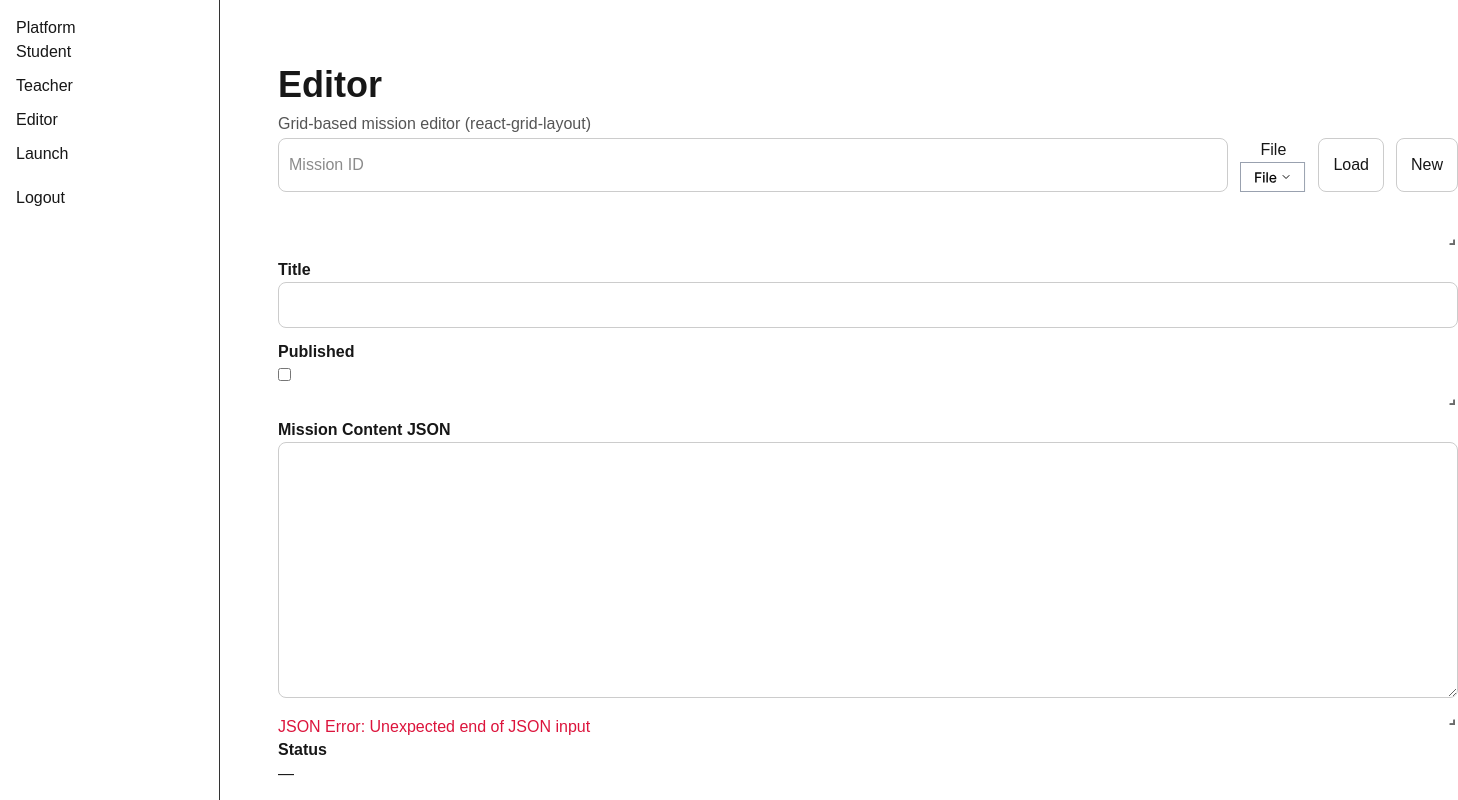
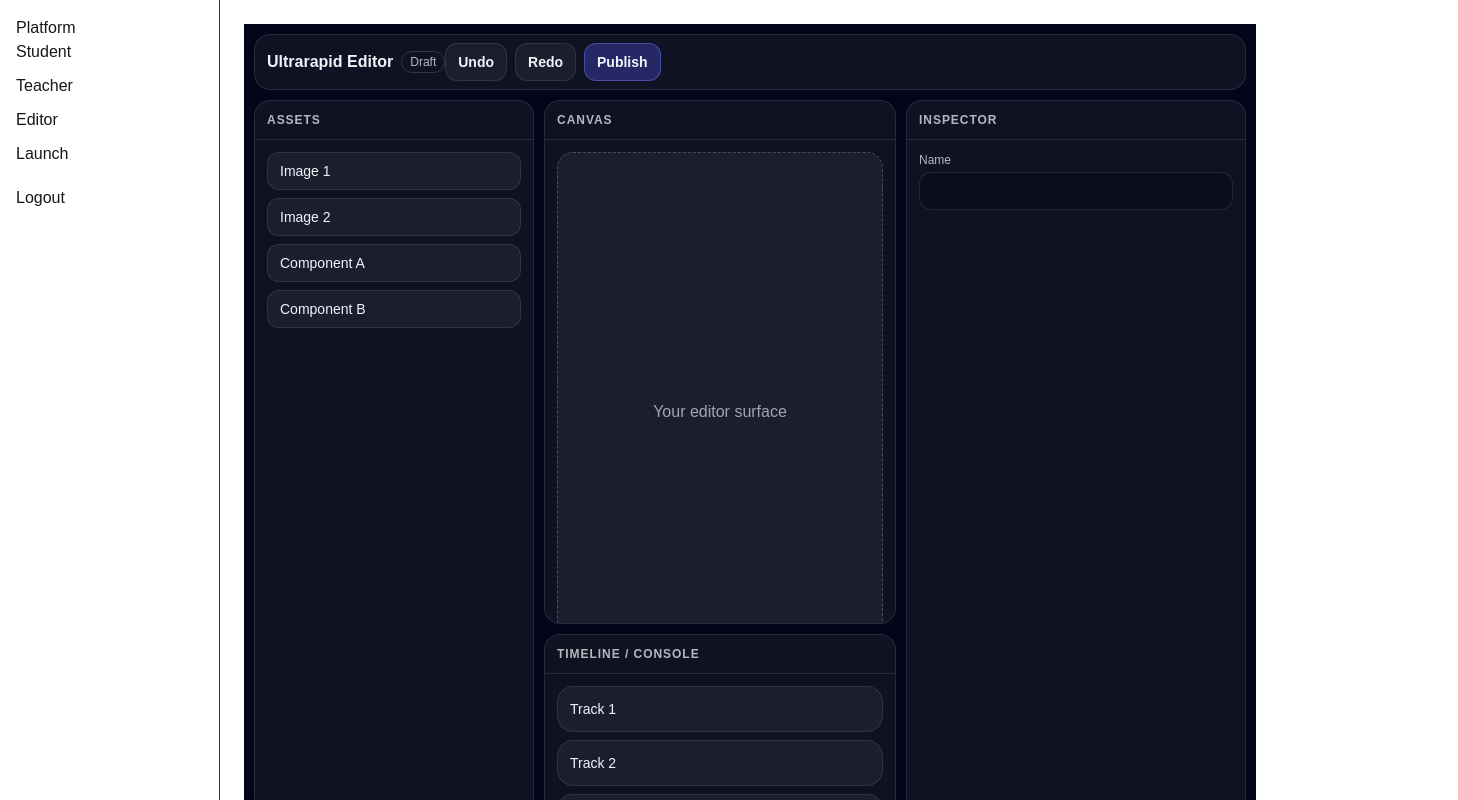
Before and after one commit to Thiiia/ultrarapidplatform, a Next.js app: page /editor in a window 1280 px wide. Shown: the top 800 px of the page, 1458 px wide, since content can reach past the window. Built offline with nearby package versions, Linux system fonts and the light colour scheme.

Commit message:
Reworked Editor Page

```diff
--- /dev/null
+++ b/app/components/GridLayoutClient.tsx
@@ -0,0 +1,60 @@
+"use client";
+
+import { useEffect, useState } from "react";
+import dynamic from "next/dynamic";
+import type { Layout } from "react-grid-layout";
+
+import "react-grid-layout/css/styles.css";
+import "react-resizable/css/styles.css";
+
+export type GridLayoutClientProps = {
+  layout: Layout;
+  cols: number;
+  rowHeight: number;
+  children: React.ReactNode;
+};
+
+const Grid = dynamic(
+  async () => {
+    const mod: any = await import("react-grid-layout");
+
+    // Turbopack / ESM safe resolution
+    const RGL = mod.default || mod;
+    const WidthProvider =
+      RGL.WidthProvider || mod.WidthProvider;
+
+    if (typeof WidthProvider !== "function") {
+      throw new Error(
+        "WidthProvider could not be resolved from react-grid-layout"
+      );
+    }
+
+    return WidthProvider(RGL);
+  },
+  { ssr: false }
+) as React.ComponentType<any>;
+
+export default function GridLayoutClient({
+  layout,
+  cols,
+  rowHeight,
+  children,
+}: GridLayoutClientProps) {
+  const [mounted, setMounted] = useState(false);
+
+  useEffect(() => {
+    setMounted(true);
+  }, []);
+
+  if (!mounted) return null;
+
+  return (
+    <Grid
+      layout={layout}
+      cols={cols}
+      rowHeight={rowHeight}
+    >
+      {children}
+    </Grid>
+  );
+}
--- /dev/null
+++ b/app/editor/editor.module.css
@@ -0,0 +1,64 @@
+.editorGrid {
+  height: 100%;
+  display: grid;
+  gap: 10px;
+  padding: 10px;
+
+  grid-template-columns: 280px minmax(0, 1fr) 340px;
+  grid-template-rows: 56px minmax(0, 1fr) 180px;
+
+  grid-template-areas:
+    "topbar topbar topbar"
+    "sidebar canvas inspector"
+    "sidebar bottom inspector";
+}
+
+.panel {
+  min-width: 0;
+  min-height: 0;
+  overflow: hidden;
+  border-radius: 16px;
+  border: 1px solid rgba(255, 255, 255, 0.10);
+  background: rgba(255, 255, 255, 0.05);
+}
+
+.title {
+  padding: 10px 12px;
+  border-bottom: 1px solid rgba(255, 255, 255, 0.10);
+  font-size: 12px;
+  letter-spacing: 0.08em;
+  text-transform: uppercase;
+  color: rgba(255, 255, 255, 0.70);
+  font-weight: 600;
+}
+
+.topbar { grid-area: topbar; display: flex; align-items: center; }
+.sidebar { grid-area: sidebar; display: flex; flex-direction: column; }
+.canvas { grid-area: canvas; display: flex; flex-direction: column; }
+.inspector { grid-area: inspector; display: flex; flex-direction: column; }
+.bottom { grid-area: bottom; display: flex; flex-direction: column; }
+
+@media (max-width: 1024px) {
+  .editorGrid {
+    grid-template-columns: 280px minmax(0, 1fr);
+    grid-template-rows: 56px minmax(0, 1fr) 180px 300px;
+    grid-template-areas:
+      "topbar topbar"
+      "sidebar canvas"
+      "sidebar bottom"
+      "sidebar inspector";
+  }
+}
+
+@media (max-width: 720px) {
+  .editorGrid {
+    grid-template-columns: 1fr;
+    grid-template-rows: 56px 220px minmax(0, 1fr) 180px 300px;
+    grid-template-areas:
+      "topbar"
+      "sidebar"
+      "canvas"
+      "bottom"
+      "inspector";
+  }
+}
--- a/app/editor/page.tsx
+++ b/app/editor/page.tsx
@@ -1,208 +1,74 @@
-"use client";
-
-import { useEffect, useMemo, useState } from "react";
-import dynamic from "next/dynamic";
-import FileButton from "@/app/assets/FileButton";
-
-// IMPORTANT: dynamic import to prevent SSR crash on Vercel
-const ReactGridLayout = dynamic(() => import("react-grid-layout"), {
-  ssr: false,
-});
-
-// Required CSS imports
-import "react-grid-layout/css/styles.css";
-import "react-resizable/css/styles.css";
-
-type ValidationResult =
-  | { ok: true }
-  | { ok: false; errors: Array<{ path: string; message: string }> };
-
-type Mission = {
-  id: string;
-  title: string;
-  description: string;
-  published: boolean;
-  contentJson: any;
-  updatedAt: string;
-};
+import styles from "./editor.module.css";
 
 export default function EditorPage() {
-  const [mounted, setMounted] = useState(false);
-
-  const [missionId, setMissionId] = useState("");
-  const [status, setStatus] = useState<string>("");
-  const [loading, setLoading] = useState(false);
-
-  const [title, setTitle] = useState("");
-  const [description, setDescription] = useState("");
-  const [published, setPublished] = useState(false);
-  const [contentText, setContentText] = useState<string>("");
-
-  const [lastValidation, setLastValidation] =
-    useState<ValidationResult | null>(null);
-
-  // Ensure grid only renders after mount (prevents hydration mismatch)
-  useEffect(() => {
-    setMounted(true);
-  }, []);
-
-  const layout = [
-    { i: "header", x: 0, y: 0, w: 12, h: 2, static: true },
-    { i: "controls", x: 0, y: 2, w: 12, h: 3 },
-    { i: "meta", x: 0, y: 5, w: 12, h: 4 },
-    { i: "content", x: 0, y: 9, w: 12, h: 8 },
-    { i: "status", x: 0, y: 17, w: 12, h: 4 },
-  ];
-
-  const contentJsonParsed = useMemo(() => {
-    try {
-      return { ok: true as const, value: JSON.parse(contentText) };
-    } catch (e: any) {
-      return { ok: false as const, error: e?.message ?? "Invalid JSON" };
-    }
-  }, [contentText]);
-
-  if (!mounted) return null;
-
   return (
-    <div style={{ padding: 24 }}>
-      <ReactGridLayout
-        className="layout"
-        layout={layout}
-        cols={12}
-        rowHeight={30}
-        width={1200}
-      >
-        {/* HEADER */}
-        <div key="header">
-          <h1 style={{ fontSize: 36, fontWeight: 700 }}>Editor</h1>
-          <p style={{ color: "#555" }}>
-            Grid-based mission editor (react-grid-layout)
-          </p>
+    <main className="h-dvh bg-slate-950 text-slate-100">
+      <div className={styles.editorGrid}>
+        <section className={`${styles.panel} ${styles.topbar}`}>
+          <div className="flex items-center justify-between px-3">
+            <div className="flex items-center gap-2">
+              <span className="font-semibold">Ultrarapid Editor</span>
+              <span className="rounded-full border border-white/15 px-2 py-0.5 text-xs text-white/70">
+                Draft
+              </span>
             </div>
-
-        {/* LOAD / NEW */}
-        <div key="controls">
-          <div style={{ display: "flex", gap: 12 }}>
-            <input
-              value={missionId}
-              onChange={(e) => setMissionId(e.target.value)}
-              placeholder="Mission ID"
-              style={{
-                flex: 1,
-                padding: 10,
-                border: "1px solid #ccc",
-                borderRadius: 8,
-              }}
-            />
-
-            <FileButton onClick={() => alert("Clicked!")} />
-
-            <button
-              disabled={loading}
-              style={{
-                padding: "10px 14px",
-                borderRadius: 8,
-                border: "1px solid #ccc",
-              }}
-            >
-              Load
+            <div className="flex gap-2">
+              <button className="rounded-xl border border-white/10 bg-white/5 px-3 py-2 text-sm font-semibold hover:bg-white/10">
+                Undo
               </button>
-
-            <button
-              disabled={loading}
-              style={{
-                padding: "10px 14px",
-                borderRadius: 8,
-                border: "1px solid #ccc",
-              }}
-            >
-              New
+              <button className="rounded-xl border border-white/10 bg-white/5 px-3 py-2 text-sm font-semibold hover:bg-white/10">
+                Redo
+              </button>
+              <button className="rounded-xl border border-indigo-400/40 bg-indigo-500/30 px-3 py-2 text-sm font-semibold hover:bg-indigo-500/40">
+                Publish
               </button>
             </div>
           </div>
+        </section>
 
-        {/* TITLE / PUBLISHED */}
-        <div key="meta">
-          <div style={{ marginBottom: 12 }}>
-            <label style={{ fontWeight: 600 }}>Title</label>
-            <input
-              value={title}
-              onChange={(e) => setTitle(e.target.value)}
-              style={{
-                width: "100%",
-                padding: 10,
-                border: "1px solid #ccc",
-                borderRadius: 8,
-              }}
-            />
+        <section className={`${styles.panel} ${styles.sidebar}`}>
+          <div className={styles.title}>Assets</div>
+          <div className="min-h-0 overflow-auto p-3">
+            <ul className="space-y-2">
+              {["Image 1", "Image 2", "Component A", "Component B"].map((x) => (
+                <li key={x} className="rounded-xl border border-white/10 bg-white/5 px-3 py-2 text-sm">
+                  {x}
+                </li>
+              ))}
+            </ul>
           </div>
+        </section>
 
-          <div>
-            <label style={{ fontWeight: 600 }}>Published</label>
-            <div>
-              <input
-                type="checkbox"
-                checked={published}
-                onChange={(e) => setPublished(e.target.checked)}
-              />
+        <section className={`${styles.panel} ${styles.canvas}`}>
+          <div className={styles.title}>Canvas</div>
+          <div className="min-h-0 overflow-auto p-3">
+            <div className="grid min-h-[520px] place-items-center rounded-2xl border border-dashed border-white/20 bg-white/5 text-white/60">
+              Your editor surface
             </div>
           </div>
+        </section>
+
+        <section className={`${styles.panel} ${styles.inspector}`}>
+          <div className={styles.title}>Inspector</div>
+          <div className="min-h-0 overflow-auto p-3 space-y-3">
+            <label className="block">
+              <div className="mb-1 text-xs font-medium text-white/70">Name</div>
+              <input className="w-full rounded-xl border border-white/10 bg-black/20 px-3 py-2 text-sm outline-none focus:border-white/20" />
+            </label>
           </div>
+        </section>
 
-        {/* CONTENT JSON */}
-        <div key="content">
-          <label style={{ fontWeight: 600 }}>
-            Mission Content JSON
-          </label>
-          <textarea
-            value={contentText}
-            onChange={(e) => setContentText(e.target.value)}
-            rows={12}
-            style={{
-              width: "100%",
-              padding: 10,
-              border: "1px solid #ccc",
-              borderRadius: 8,
-              fontFamily: "monospace",
-              fontSize: 13,
-            }}
-          />
-
-          <div style={{ marginTop: 10 }}>
-            {!contentJsonParsed.ok ? (
-              <span style={{ color: "crimson" }}>
-                JSON Error: {contentJsonParsed.error}
-              </span>
-            ) : (
-              <span style={{ color: "green" }}>
-                JSON parses ✅
-              </span>
-            )}
+        <section className={`${styles.panel} ${styles.bottom}`}>
+          <div className={styles.title}>Timeline / Console</div>
+          <div className="min-h-0 overflow-auto p-3 space-y-2">
+            {["Track 1", "Track 2", "Track 3"].map((t) => (
+              <div key={t} className="rounded-2xl border border-white/10 bg-white/5 px-3 py-3 text-sm">
+                {t}
               </div>
+            ))}
           </div>
-
-        {/* STATUS */}
-        <div key="status">
-          <div style={{ fontWeight: 700 }}>Status</div>
-          <div style={{ whiteSpace: "pre-wrap" }}>
-            {status || "—"}
+        </section>
       </div>
-
-          {lastValidation && (
-            <pre
-              style={{
-                background: "#fafafa",
-                padding: 10,
-                borderRadius: 8,
-                overflow: "auto",
-              }}
-            >
-              {JSON.stringify(lastValidation, null, 2)}
-            </pre>
-          )}
-        </div>
-      </ReactGridLayout>
-    </div>
+    </main>
   );
 }
--- a/package.json
+++ b/package.json
@@ -19,7 +19,7 @@
     "react": "19.2.3",
     "react-dom": "19.2.3",
     "react-grid-layout": "^1.4.4",
-  "react-resizable": "^3.0.5"
+    "react-resizable": "^3.0.5"
   },
   "devDependencies": {
     "@tailwindcss/postcss": "^4",
```
Lines whose indentation alone changed are shown as unchanged.
